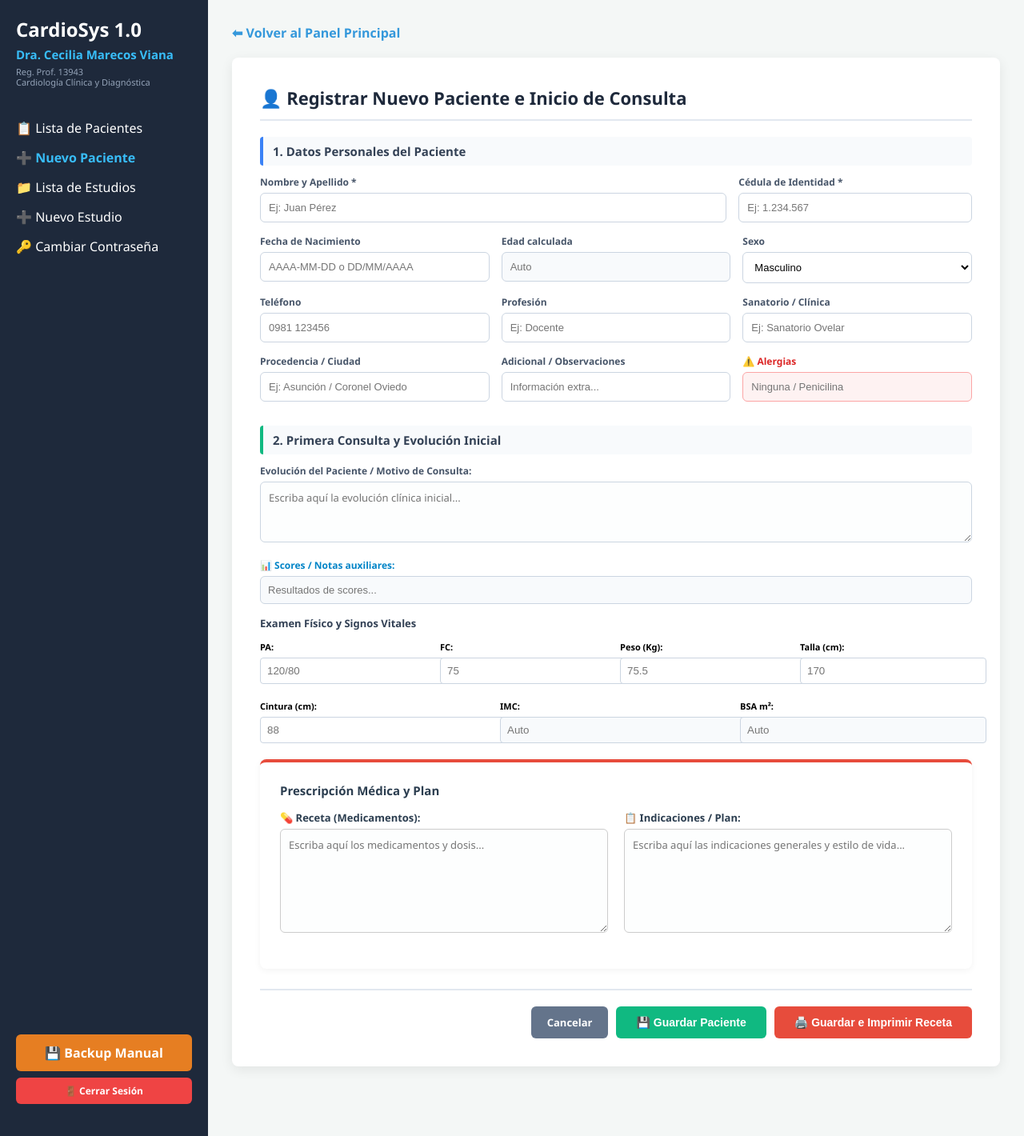
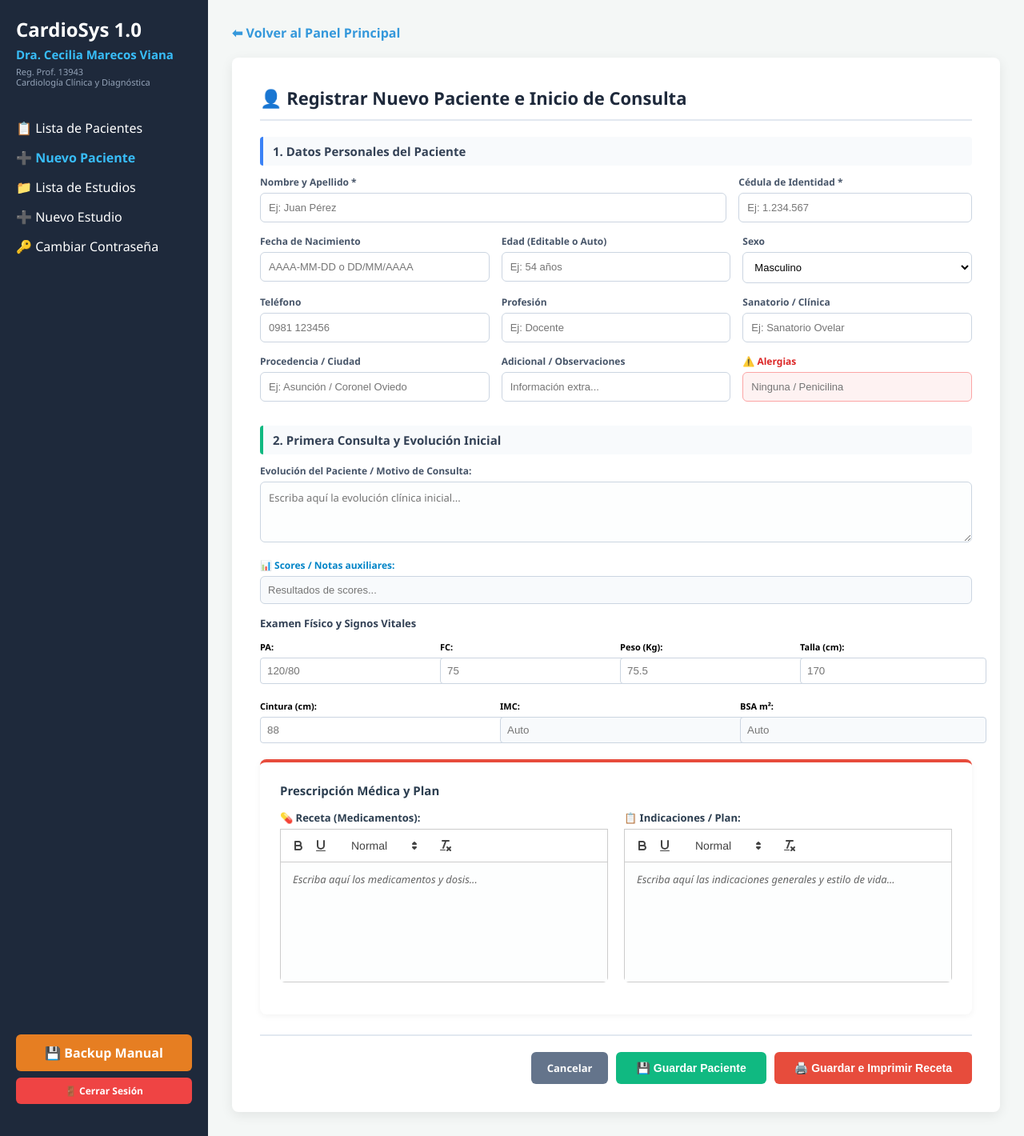
Before and after one commit to patriciafranco-web/CardiosysDraCeciliaMarecos, a Flask app: page /nuevo in a window 1280 px wide. Shown: the whole page at 80% size. Run offline with Flask 3, Linux system fonts and the light colour scheme; the visitor is signed in with stand-in values (Sample User, id 1); some libraries are stand-ins or nearby versions.

Commit message:
Update nuevo_paciente.html

```diff
--- a/templates/nuevo_paciente.html
+++ b/templates/nuevo_paciente.html
@@ -3,6 +3,17 @@
 <head>
     <meta charset="UTF-8">
     <title>Nuevo Paciente y Consulta - CardioSys</title>
+    <!-- Incluimos Quill.js para el editor de texto enriquecido -->
+    <link href="https://cdn.jsdelivr.net/npm/quill@1.3.7/dist/quill.snow.css" rel="stylesheet">
+    <script src="https://cdn.jsdelivr.net/npm/quill@1.3.7/dist/quill.min.js"></script>
+    <style>
+        .ql-editor {
+            font-family: 'Segoe UI', Arial, sans-serif;
+            font-size: 13px;
+            background: #fdfefe;
+            min-height: 120px;
+        }
+    </style>
     <script>
     function calcularAntropometria() {
         let p = parseFloat(document.getElementById('form_peso').value);
@@ -20,8 +31,8 @@
 
     function calcularEdadDesdeNacimiento() {
         let nacStr = document.getElementById('input_nacimiento').value.trim();
+        let inputEdad = document.getElementById('input_edad_txt');
         if (!nacStr) {
-            document.getElementById('input_edad_txt').value = '';
             return;
         }
         let partes = nacStr.split(/[-/]/);
@@ -40,9 +51,7 @@
             if (m < 0 || (m === 0 && hoy.getDate() < fNac.getDate())) {
                 edad--;
             }
-            document.getElementById('input_edad_txt').value = edad >= 0 ? edad + " años" : "";
-        } else {
-            document.getElementById('input_edad_txt').value = '';
+            inputEdad.value = edad >= 0 ? edad + " años" : "";
         }
     }
     </script>
@@ -76,7 +85,7 @@
         <div style="background: white; padding: 35px; border-radius: 8px; box-shadow: 0 4px 15px rgba(0,0,0,0.08); max-width: 900px; margin: auto;">
             <h2 style="margin-top: 0; color: #1e293b; border-bottom: 2px solid #e2e8f0; padding-bottom: 12px; font-size: 22px;">👤 Registrar Nuevo Paciente e Inicio de Consulta</h2>
 
-            <form method="POST" action="/nuevo">
+            <form method="POST" action="/nuevo" id="pacienteForm">
                 <!-- SECCIÓN 1: DATOS PERSONALES -->
                 <h4 style="color: #334155; margin-bottom: 12px; font-size: 15px; background: #f8fafc; padding: 8px 12px; border-left: 4px solid #3b82f6; border-radius: 4px;">1. Datos Personales del Paciente</h4>
 
@@ -97,8 +106,8 @@
                         <input type="text" id="input_nacimiento" name="nacimiento" placeholder="AAAA-MM-DD o DD/MM/AAAA" oninput="calcularEdadDesdeNacimiento()" style="width: 100%; padding: 10px; border: 1px solid #cbd5e1; border-radius: 6px; box-sizing: border-box; font-size: 13px;">
                     </div>
                     <div style="flex: 1;">
-                        <label style="font-size: 12px; font-weight: bold; color: #475569; display: block; margin-bottom: 5px;">Edad calculada</label>
-                        <input type="text" id="input_edad_txt" placeholder="Auto" readonly style="width: 100%; padding: 10px; border: 1px solid #cbd5e1; border-radius: 6px; box-sizing: border-box; font-size: 13px; background: #f8fafc;">
+                        <label style="font-size: 12px; font-weight: bold; color: #475569; display: block; margin-bottom: 5px;">Edad (Editable o Auto)</label>
+                        <input type="text" id="input_edad_txt" name="edad_manual" placeholder="Ej: 54 años" style="width: 100%; padding: 10px; border: 1px solid #cbd5e1; border-radius: 6px; box-sizing: border-box; font-size: 13px; background: white;">
                     </div>
                     <div style="flex: 1;">
                         <label style="font-size: 12px; font-weight: bold; color: #475569; display: block; margin-bottom: 5px;">Sexo</label>
@@ -167,17 +176,21 @@
                     <div style="flex: 1;"><label style="font-size: 11px; font-weight: bold;">BSA m²:</label><input type="text" id="form_bsa" placeholder="Auto" style="width: 100%; padding: 8px; margin-top: 4px; border: 1px solid #cbd5e1; border-radius: 4px; background: #f8fafc;" readonly></div>
                 </div>
 
-                <!-- SECCIÓN 3: PRESCRIPCIÓN MÉDICA Y PLAN -->
+                <!-- SECCIÓN 3: PRESCRIPCIÓN MÉDICA Y PLAN CON EDITORES ENRIQUECIDOS -->
                 <div style="background: white; padding: 25px; border-radius: 8px; box-shadow: 0 2px 8px rgba(0,0,0,0.05); border-top: 4px solid #e74c3c; margin-bottom: 25px;">
                     <h3 style="margin: 0; font-size: 15px; color: #2c3e50; margin-bottom: 15px;">Prescripción Médica y Plan</h3>
                     <div style="display: flex; gap: 20px; margin-bottom: 15px;">
                         <div style="flex: 1;">
                             <label style="font-weight: bold; font-size: 13px; color: #2c3e50; display: block; margin-bottom: 5px;">💊 Receta (Medicamentos):</label>
-                            <textarea name="tratamiento_actual" rows="6" placeholder="Escriba aquí los medicamentos y dosis..." style="width: 100%; padding: 10px; border: 1px solid #ccc; border-radius: 6px; box-sizing: border-box; font-family: inherit; font-size: 13px; background: #fdfefe;"></textarea>
+                            <!-- Contenedor del Editor Quill -->
+                            <div id="editor-tratamiento" style="height: 150px; background: #fff; border-radius: 0 0 6px 6px;"></div>
+                            <input type="hidden" name="tratamiento_actual" id="tratamiento_actual">
                         </div>
                         <div style="flex: 1;">
                             <label style="font-weight: bold; font-size: 13px; color: #2c3e50; display: block; margin-bottom: 5px;">📋 Indicaciones / Plan:</label>
-                            <textarea name="indicaciones_actual" rows="6" placeholder="Escriba aquí las indicaciones generales y estilo de vida..." style="width: 100%; padding: 10px; border: 1px solid #ccc; border-radius: 6px; box-sizing: border-box; font-family: inherit; font-size: 13px; background: #fdfefe;"></textarea>
+                            <!-- Contenedor del Editor Quill -->
+                            <div id="editor-indicaciones" style="height: 150px; background: #fff; border-radius: 0 0 6px 6px;"></div>
+                            <input type="hidden" name="indicaciones_actual" id="indicaciones_actual">
                         </div>
                     </div>
                 </div>
@@ -191,5 +204,37 @@
             </form>
         </div>
     </div>
+
+    <!-- Script para inicializar Quill y capturar los textos enriquecidos al enviar -->
+    <script>
+        var quillTratamiento = new Quill('#editor-tratamiento', {
+            theme: 'snow',
+            placeholder: 'Escriba aquí los medicamentos y dosis...',
+            modules: {
+                toolbar: [
+                    ['bold', 'underline'],
+                    [{ 'size': ['small', false, 'large', 'huge'] }],
+                    ['clean']
+                ]
+            }
+        });
+
+        var quillIndicaciones = new Quill('#editor-indicaciones', {
+            theme: 'snow',
+            placeholder: 'Escriba aquí las indicaciones generales y estilo de vida...',
+            modules: {
+                toolbar: [
+                    ['bold', 'underline'],
+                    [{ 'size': ['small', false, 'large', 'huge'] }],
+                    ['clean']
+                ]
+            }
+        });
+
+        document.getElementById('pacienteForm').onsubmit = function() {
+            document.getElementById('tratamiento_actual').value = quillTratamiento.root.innerHTML;
+            document.getElementById('indicaciones_actual').value = quillIndicaciones.root.innerHTML;
+        };
+    </script>
 </body>
 </html>
```
